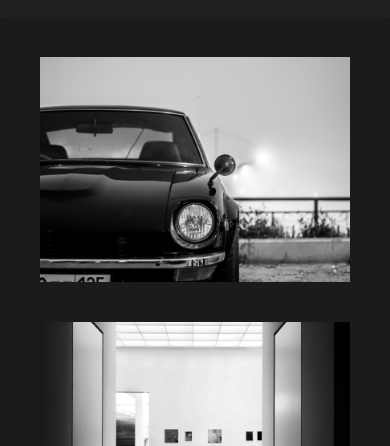
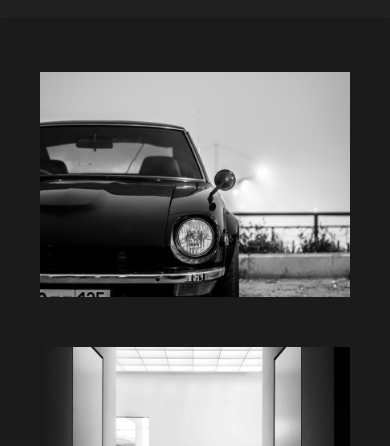
Before and after one commit to teytap/photo-portfolio, a plain HTML site: page index.html in a window 390 px wide. Shown: the part 398-844 px from the top of the page. Drawn offline with nearby package versions, Linux system fonts and the light colour scheme.

Commit message:
fixed responsive design

```diff
--- a/src/styles.css
+++ b/src/styles.css
@@ -92,7 +92,8 @@ footer .footermark {
 }
 
 .container7 > div {
-  margin: 20px;
+  margin: 20px 5px;
+  padding: 5px;
 }
 .container7 > div > img {
   width: 100%;
@@ -148,13 +149,15 @@ footer .footermark {
     margin: 120px 0px 10px 0px;
     font-size: 52px;
   }
-  .container7 {
-    justify-content: center;
-    padding: 20px;
-  }
 
   .footer {
     padding: 10px 0px;
     text-align: center;
   }
 }
+@media (max-width: 1300px) {
+  .container7 {
+    padding: 30px;
+    justify-content: center;
+  }
+}
```
